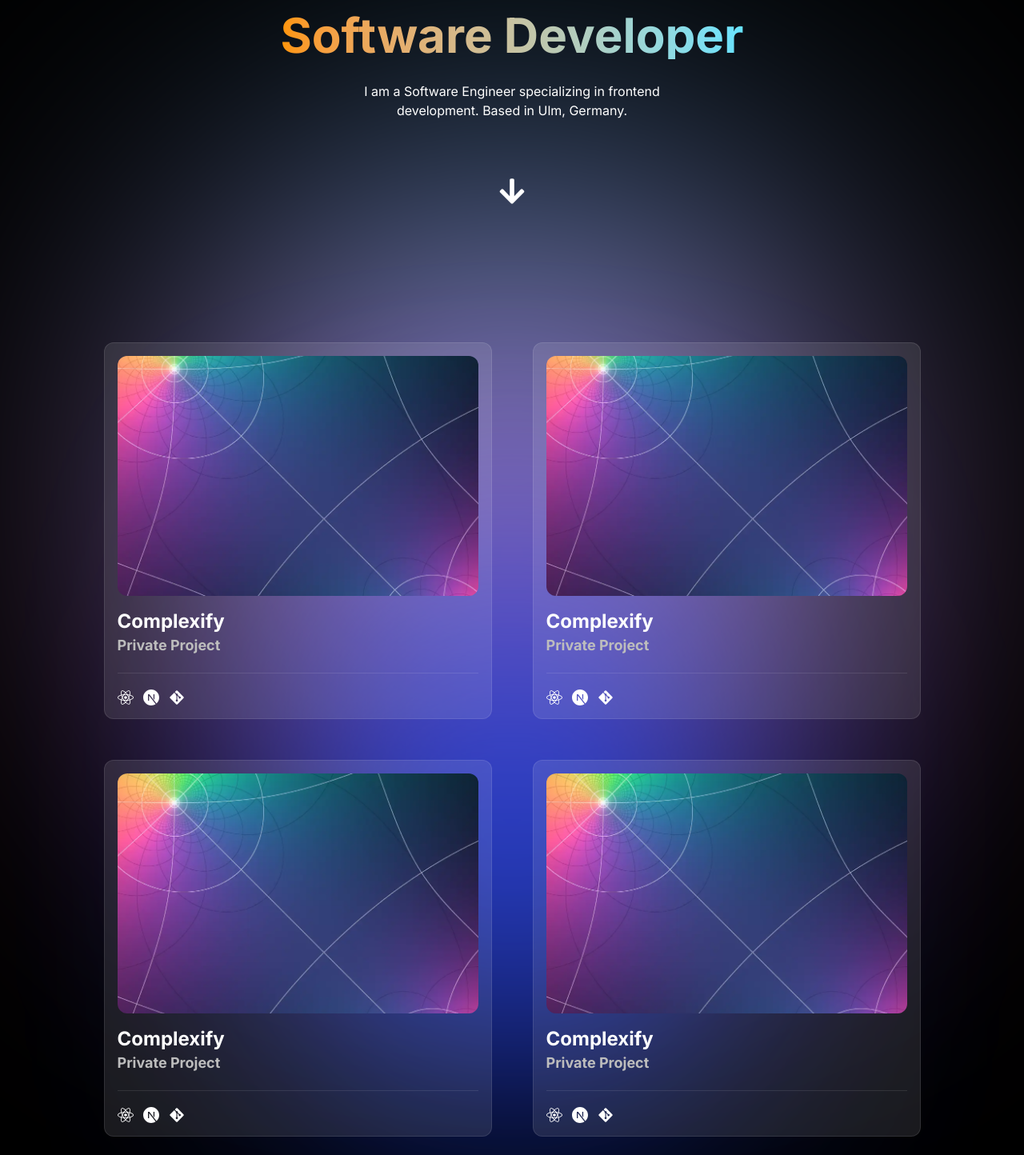
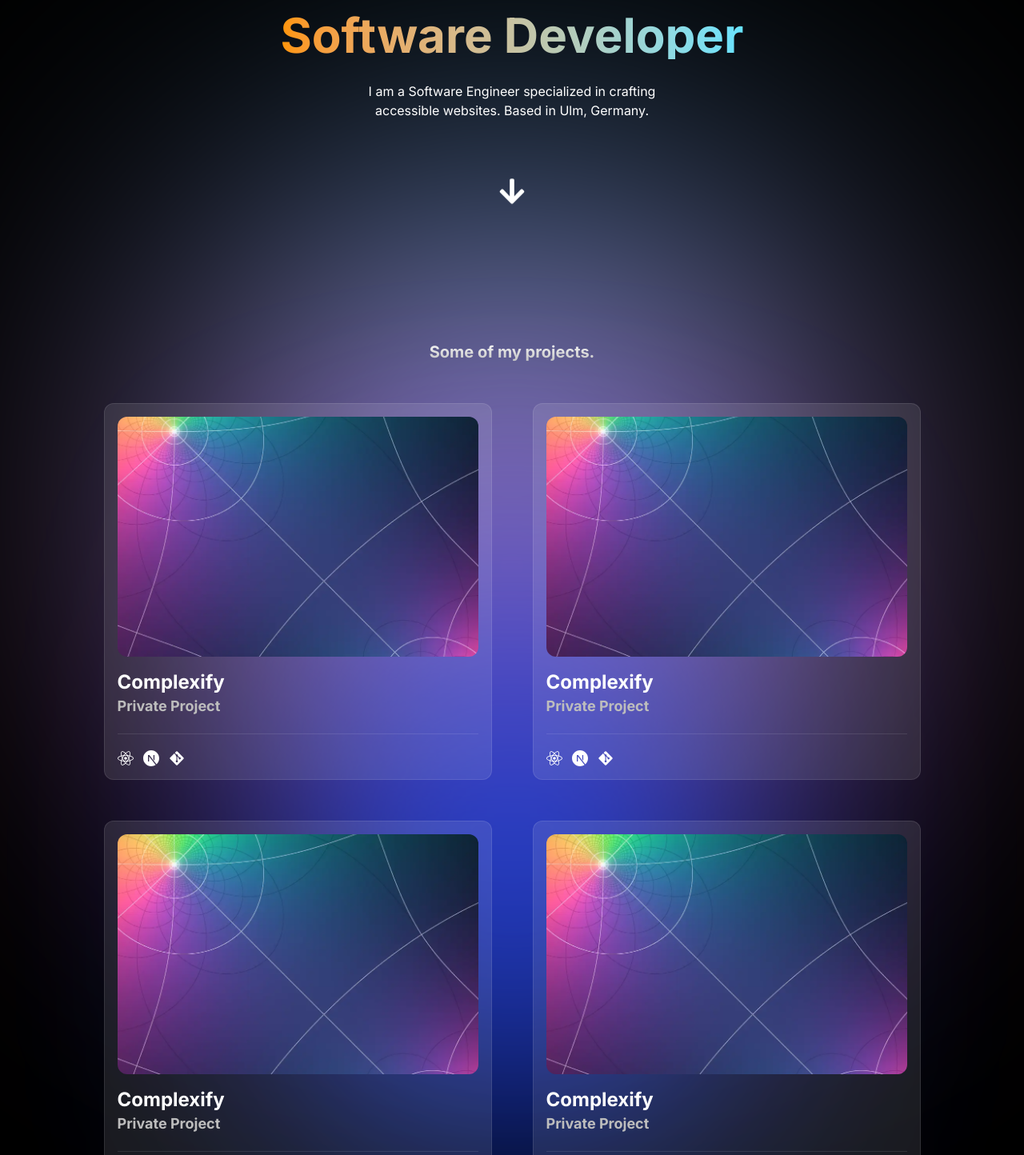
Before and after one commit to MarioDiCaprio/portfolio-v2, a Next.js app: page / in a window 1280 px wide. Shown: the part 286-1730 px from the top of the page at 80% size. Built offline with nearby package versions, Linux system fonts and the light colour scheme.

Commit message:
Improved accessibility and added links to projects

```diff
--- a/src/components/app/LandingPage.tsx
+++ b/src/components/app/LandingPage.tsx
@@ -16,7 +16,8 @@ const LandingPage: React.FC = () => {
                 Software Developer
             </h2>
             <p className="w-full max-w-[400px] text-center">
-                I am a Software Engineer specializing in frontend development. Based in Ulm, Germany.
+                I am a Software Engineer specialized in crafting accessible websites.
+                Based in Ulm, Germany.
             </p>
             <div aria-hidden className="w-full h-full mt-20 flex justify-center items-center text-4xl">
                 <ArrowDownIcon className="animate-bounce" />
--- a/src/components/app/Projects.tsx
+++ b/src/components/app/Projects.tsx
@@ -1,6 +1,7 @@
 "use client"
 
-import React, {useRef, useState} from "react";
+import React, {useRef} from "react";
+import Link from "next/link";
 import { FaGitAlt as GitIcon } from "react-icons/fa6";
 import { BiLogoTypescript as TypeScriptIcon } from "react-icons/bi";
 import { FaReact as ReactIcon } from "react-icons/fa";
@@ -27,6 +28,7 @@ interface ProjectProps {
         preview: string;
     };
     technologies?: Technology[];
+    link: string;
 }
 
 const Project: React.FC<ProjectProps> = (props) => {
@@ -38,9 +40,10 @@ const Project: React.FC<ProjectProps> = (props) => {
     const translateY = useTransform(scrollYProgress, p => -p * 0.3 * 100 + '%');
 
     return (
-        <article className="p-[1.5px] rounded-xl border-gradient cursor-pointer select-none">
-
+        <article className="relative p-[1.5px] rounded-xl border-gradient cursor-pointer select-none">
+            {/* container */}
             <div className="p-4 rounded-xl bg-white/10 border border-white/10">
+                {/* image */}
                 <div ref={imgContainerRef} className="w-full h-[300px] mb-4 rounded-xl overflow-hidden">
                     <motion.figure style={{ translateY, height: '50vh' }}>
                         <motion.img
@@ -50,20 +53,31 @@ const Project: React.FC<ProjectProps> = (props) => {
                         />
                     </motion.figure>
                 </div>
-                <h3 className="text-2xl font-bold">
-                    {props.title}
-                </h3>
+                {/* title */}
+                <header className="text-2xl font-bold">
+                    {/* link to project */}
+                    <Link href={props.link} target="_blank">
+                        {/* span that covers whole container */}
+                        <span className="absolute top-0 left-0 w-full h-full rounded-[inherit]"/>
+                        {/* actual title */}
+                        <span>{props.title}</span>
+                    </Link>
+                </header>
+                {/* subtitle */}
                 <h4 className="text-lg font-bold text-white-300">
                     {props.subtitle}
                 </h4>
+                {/* divider */}
                 <hr className="my-5 opacity-10"/>
-                <div className="flex gap-3 text-xl">
+                {/* footer */}
+                <footer className="flex items-center gap-3 text-xl">
+                    {/* technologies */}
                     {props.technologies?.map(t =>
-                            <span key={t}>
-                       {technologyIcons[t]}
-                    </span>
+                        <span key={t}>
+                            {technologyIcons[t]}
+                        </span>
                     )}
-                </div>
+                </footer>
             </div>
         </article>
     );
@@ -81,25 +95,32 @@ const Projects: React.FC = () => (
             bg-gradient-to-b from-[#184BFF] to-[#174aff] rounded-[30%]
             blur-[150px] opacity-80 -z-1
         "/>
+        <header className="col-span-2 text-center text-xl font-bold text-gradient-white">
+            Some of my projects.
+        </header>
         <Project
             title="Complexify"
             subtitle="Private Project"
             technologies={['react', 'next', 'git']}
+            link="/projects/complexify"
         />
         <Project
             title="Complexify"
             subtitle="Private Project"
             technologies={['react', 'next', 'git']}
+            link="/projects/complexify"
         />
         <Project
             title="Complexify"
             subtitle="Private Project"
             technologies={['react', 'next', 'git']}
+            link="/projects/complexify"
         />
         <Project
             title="Complexify"
             subtitle="Private Project"
             technologies={['react', 'next', 'git']}
+            link="/projects/complexify"
         />
     </section>
 );
```
